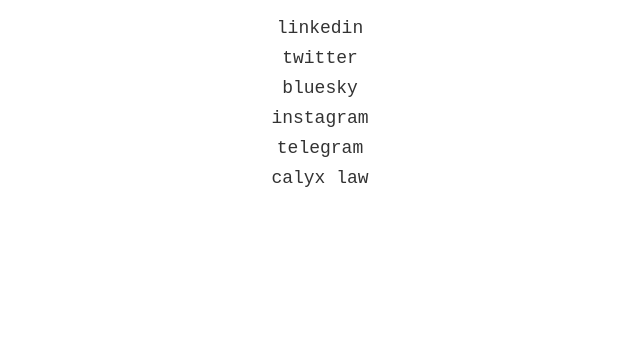
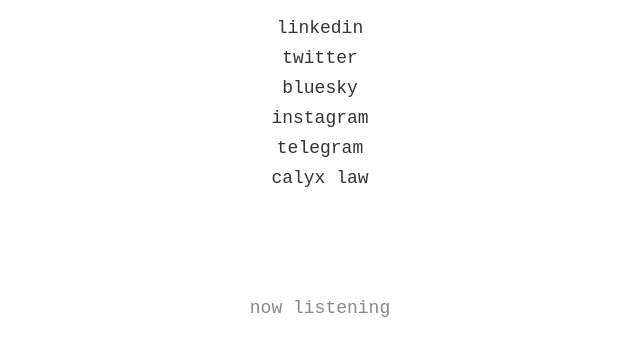
Before and after one commit to gpechenik/website, a plain HTML site: page index.html in a window 1280 px wide. Shown: the part 60-416 px from the top of the page, without its empty margins (320-960 px from the left). Drawn offline with Linux system fonts and the light colour scheme.

Commit message:
Add Spotify link to index.html

```diff
--- a/index.html
+++ b/index.html
@@ -38,5 +38,7 @@
     <a href="https://bit.ly/grahamgg-instagram" target="_blank">instagram</a>
     <a href="https://bit.ly/grahamgg-telegram" target="_blank">telegram</a>
     <a href="https://bit.ly/grahamgg-calyxlaw" target="_blank">calyx law</a>
+    <br><br><br><br><br>
+    <a href="https://bit.ly/grahamgg-spotify" target="_blank" style="color:#888888;">now listening</a>
 </body>
 </html>
```
